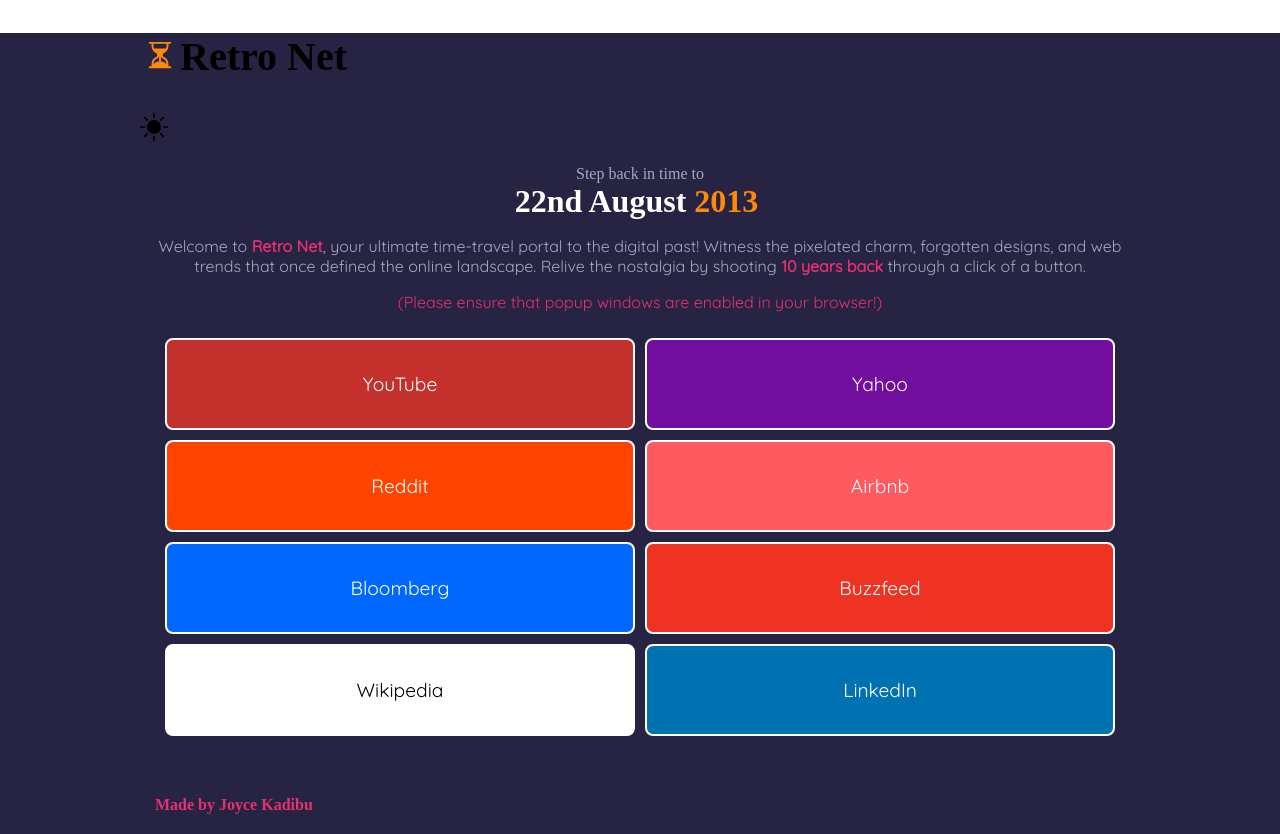
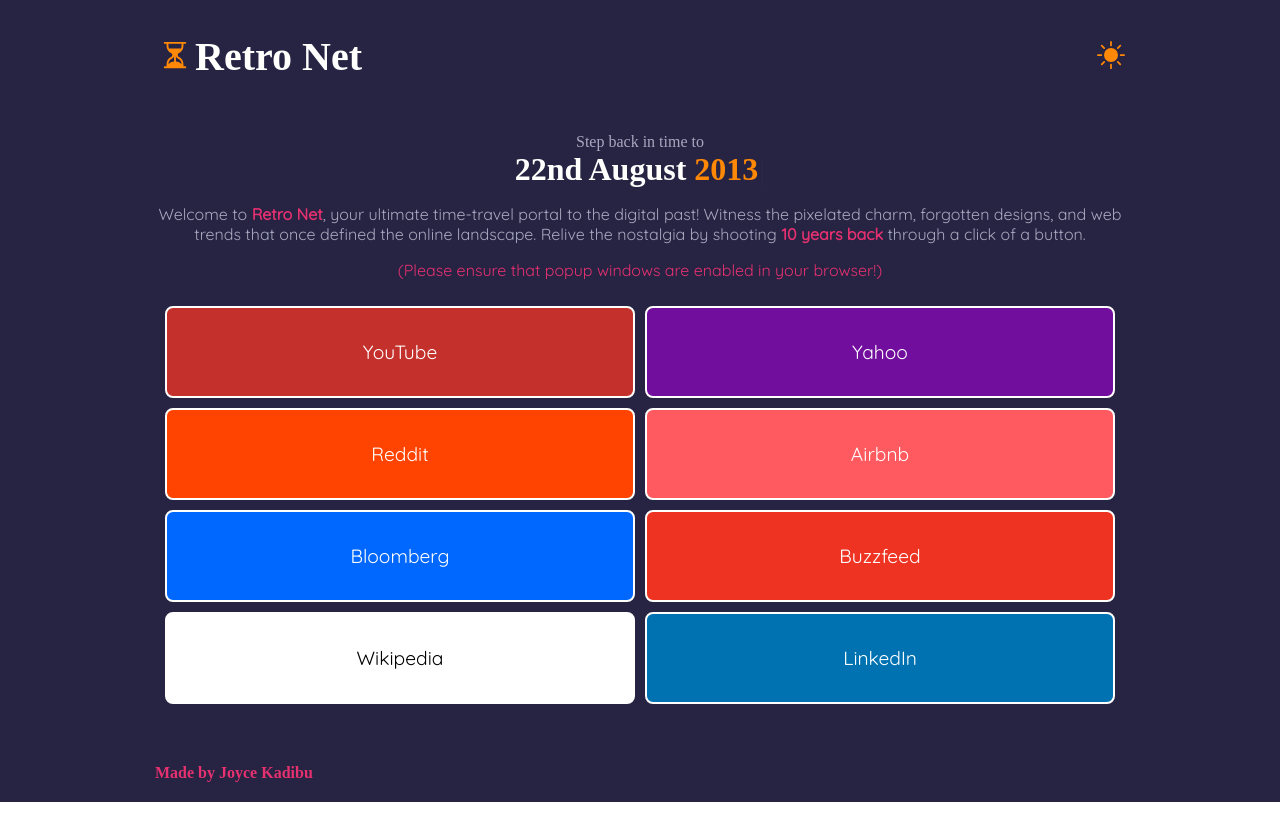
Before and after one commit to jbkad/retronet, a React (Create React App) app: page / in a window 1280 px wide. After the commit the page ends 802 px from the top, so only its background shows below. Built offline with nearby package versions, Linux system fonts and the light colour scheme; a web font is replaced by a local one.

Commit message:
Commit 2.1 - Navbar fixes

```diff
--- a/src/components/Navbar.js
+++ b/src/components/Navbar.js
@@ -2,7 +2,6 @@
 import { ReactComponent as MenuIcon } from '../assests/MenuIcon.svg';
 import { ReactComponent as LightThemeIcon } from '../assests/LightThemeIcon.svg';
 import { ReactComponent as DarkThemeIcon } from '../assests/DarkThemeIcon.svg';
-// import { navbar_icon, lightTheme_icon, darkTheme_icon } from '../styles/Constants';
 import { ThemeContext } from './ThemeToggle';
 import '../styles/Navbar.css';
 
@@ -12,13 +11,13 @@
 
     return (
         <nav className='navbar'>
-            <div className='navbar__container'>
-                <h1 className='navbar__title'>
+            <div className='container'>
+                <h1 className='title'>
                     <MenuIcon />
                     Retro Net
                 </h1>
                 <div
-                    className='navbar__toggle'
+                    className='toggle'
                     onClick={() => toggleTheme()}
                 >
                     {theme === "dark-theme" ? (
```
